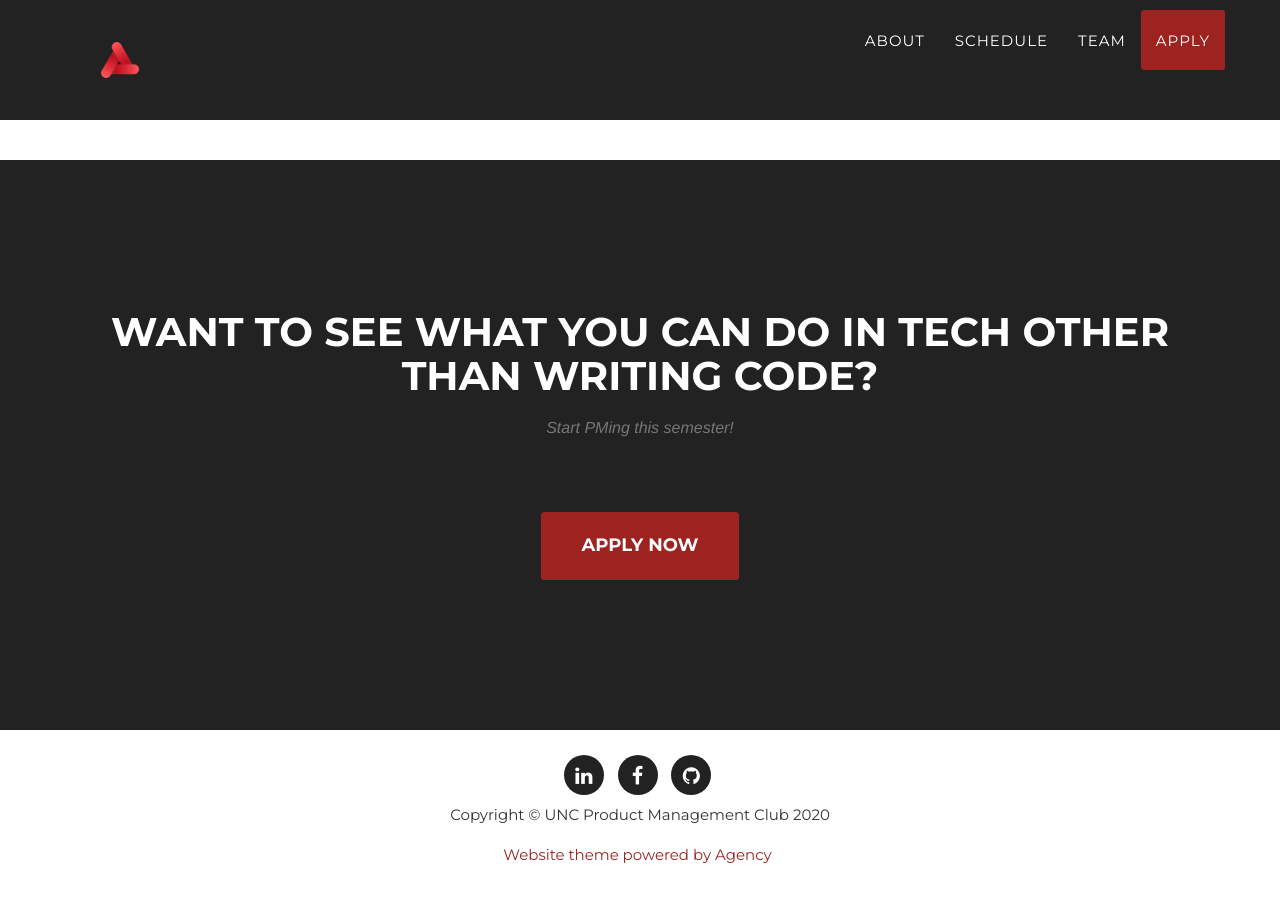
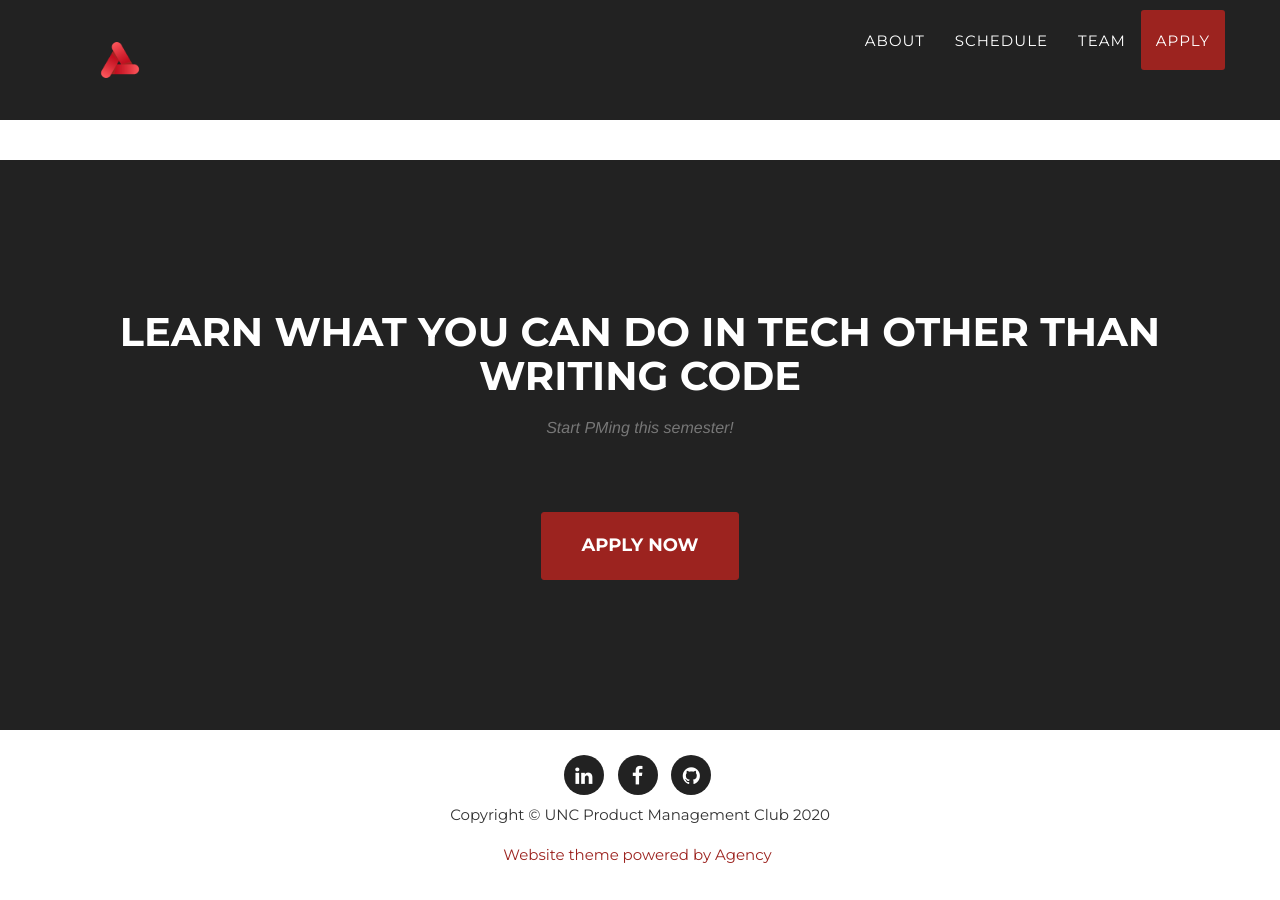
Before and after one commit to unc-pmclub/main-website, a Jekyll site: the page built from index.html, in a window 1280 px wide and 900 px high, scrolled down 4944 px. Built offline with Jekyll 4.4.1, drawn with Linux system fonts in a browser that asks for light colours; some web fonts are replaced.

Commit message:
Update join.html

```diff
--- a/_includes/join.html
+++ b/_includes/join.html
@@ -2,7 +2,7 @@
         <div class="container">
             <div class="row">
                 <div class="col-lg-12 text-center">
-                    <h2 class="section-heading">Want to see what you can do in tech other than writing code?</h2>
+                    <h2 class="section-heading">Learn what you can do in tech other than writing code</h2>
                     <h3 class="section-subheading text-muted">Start PMing this semester!</h3>
                 </div>
             </div>
```
